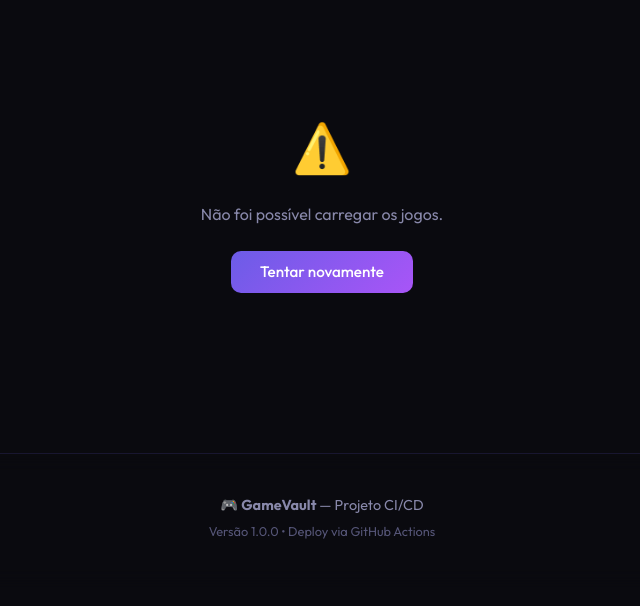
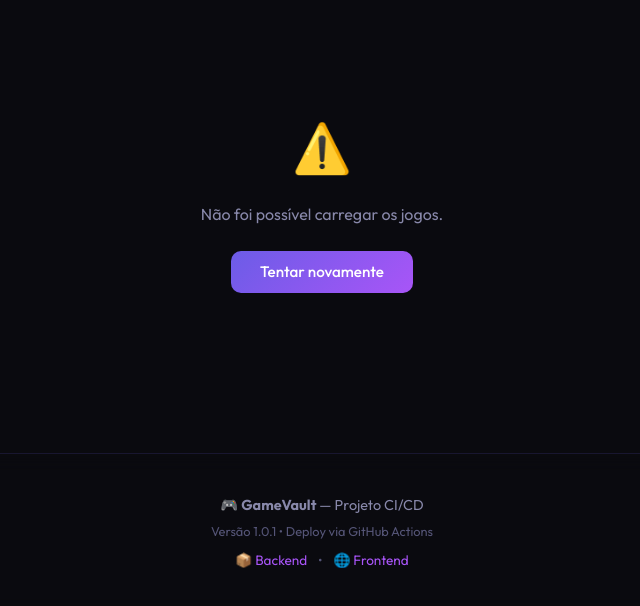
Before and after one commit to GabrielCintra11/gamevault-web, a website: page index.html in a window 1280 px wide. Shown: the part 760-1366 px from the top of the page, without its empty margins (318-958 px from the left). Drawn offline with Linux system fonts and the light colour scheme; no server answers.

Commit message:
feat(ui): adicionar links dos repositórios no footer e atualizar versão para 1.0.1

```diff
--- a/index.html
+++ b/index.html
@@ -83,7 +83,12 @@
     <footer class="footer" id="footer">
         <div class="footer-content">
             <p>🎮 <strong>GameVault</strong> — Projeto CI/CD</p>
-            <p class="footer-version">Versão <span id="footer-version">1.0.0</span> • Deploy via GitHub Actions</p>
+            <p class="footer-version">Versão <span id="footer-version">1.0.1</span> • Deploy via GitHub Actions</p>
+            <p class="footer-links">
+                <a href="https://github.com/GabrielCintra11/gamevault-api" target="_blank" class="footer-link">📦 Backend</a>
+                <span class="footer-separator">•</span>
+                <a href="https://github.com/GabrielCintra11/gamevault-web" target="_blank" class="footer-link">🌐 Frontend</a>
+            </p>
         </div>
     </footer>
 
--- a/script.js
+++ b/script.js
@@ -16,7 +16,7 @@ const navVersion = document.getElementById("nav-version");
 const footerVersion = document.getElementById("footer-version");
 
 // Versão atual do frontend
-const VERSAO = "1.0.0";
+const VERSAO = "1.0.1";
 
 // Atualizar versão na interface
 navVersion.textContent = `v${VERSAO}`;
--- a/style.css
+++ b/style.css
@@ -505,6 +505,26 @@ body {
   color: var(--text-muted) !important;
 }
 
+.footer-links {
+  margin-top: 0.5rem;
+  font-size: 0.85rem !important;
+}
+
+.footer-link {
+  color: var(--accent-2);
+  text-decoration: none;
+  transition: color 0.2s;
+}
+
+.footer-link:hover {
+  color: var(--accent-3);
+}
+
+.footer-separator {
+  color: var(--text-muted);
+  margin: 0 0.5rem;
+}
+
 /* ==============================
    RESPONSIVO
    ============================== */
```
